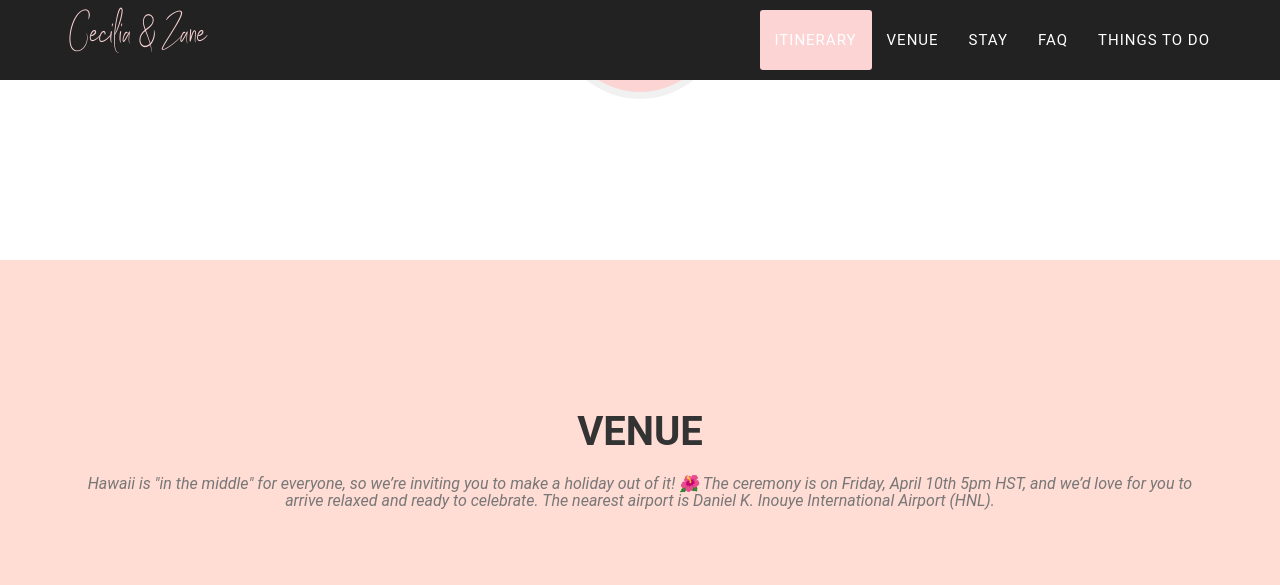
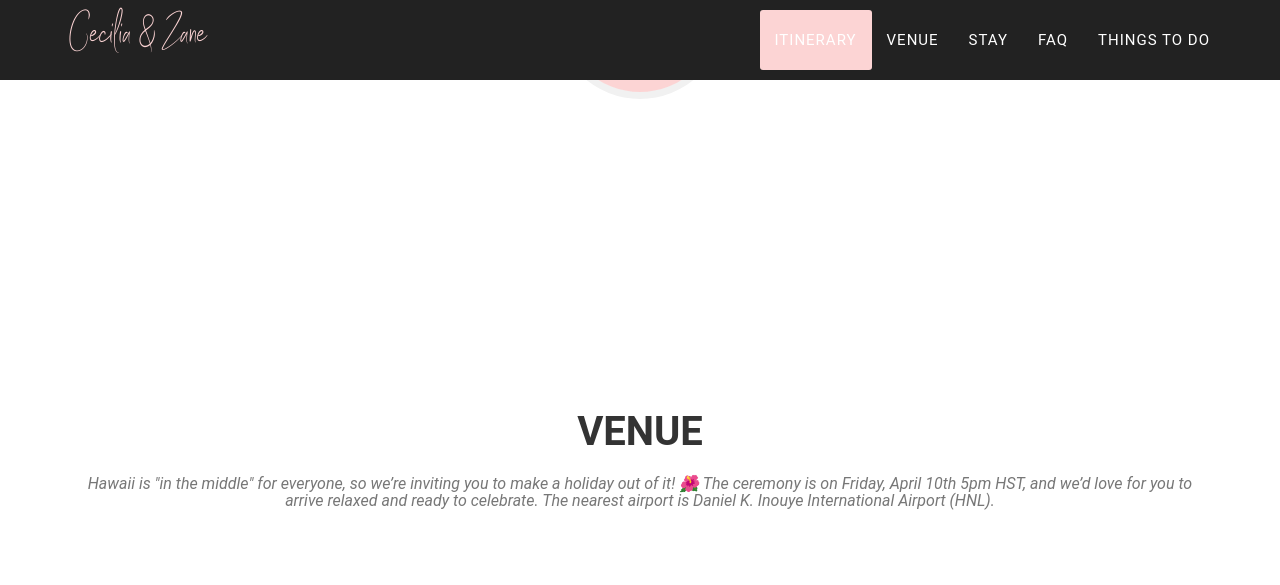
Before and after one commit to ceciliaxli/wedding-website, a Jekyll site: the page built from index.html, in a window 1280 px wide and 1400 px high, scrolled down 1865 px. Shown: the top 585 px of the window. Built offline with Jekyll 4.4.1, drawn with Linux system fonts in a browser that asks for light colours; some web fonts are replaced; grey boxes are pictures that could not be loaded.

Commit message:
Update agency.css

```diff
--- a/_includes/css/agency.css
+++ b/_includes/css/agency.css
@@ -75,11 +75,7 @@
     margin: 0 auto;
 }
 
-.bg-light-gray {
-    background-color: #ffdcd4;
-}
-
-.bg-darkest-gray {
+.bg-light-pink {
     background-color: #ffdcd4;
 }
 
```
